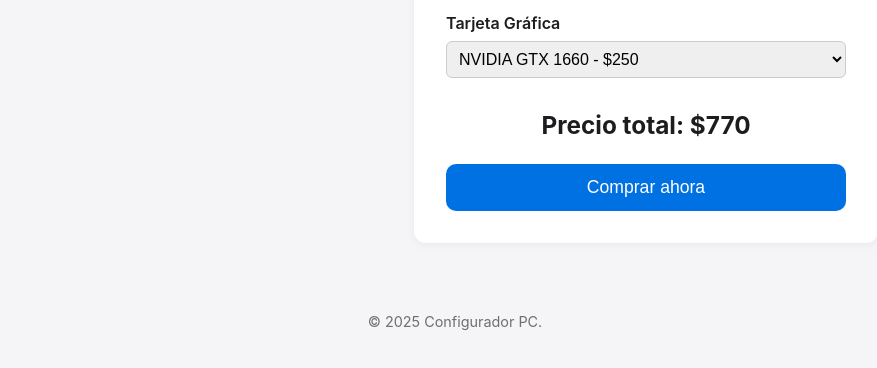
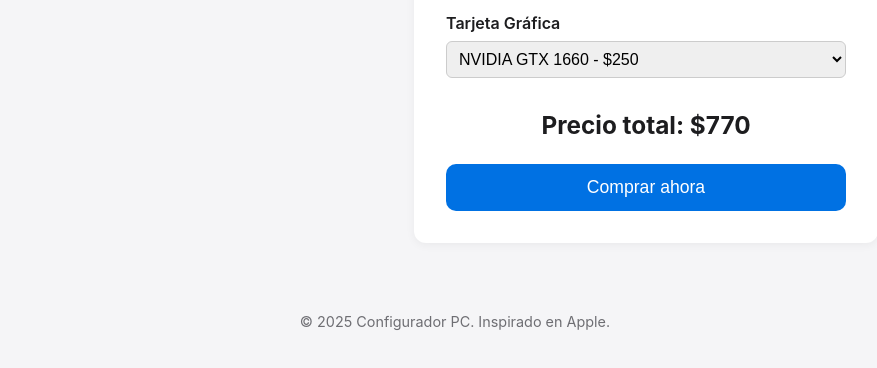
Before and after one commit to daniellopezherrera2021-pixel/danielosky2025, a plain HTML site: page index.html in a window 1280 px wide. Shown: the part 505-873 px from the top of the page, without its empty margins (185-1062 px from the left). Drawn offline with Linux system fonts and the light colour scheme.

Commit message:
Add files via upload

```diff
--- a/index.html
+++ b/index.html
@@ -64,7 +64,7 @@
   </main>
 
   <footer>
-    <p>© 2025 Configurador PC.</p>
+    <p>© 2025 Configurador PC. Inspirado en Apple.</p>
   </footer>
 
   <script src="script.js"></script>
```
Also changed, not shown: pc.png (added).
